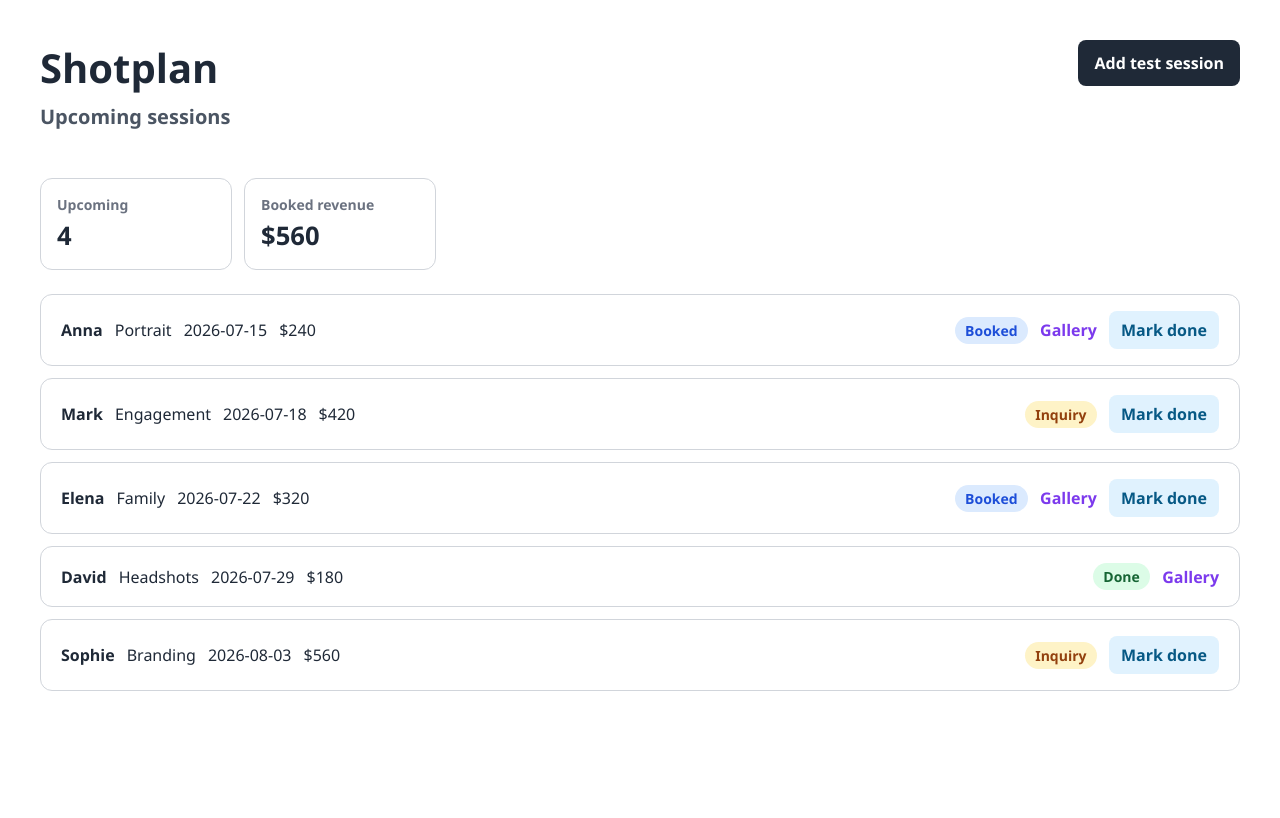
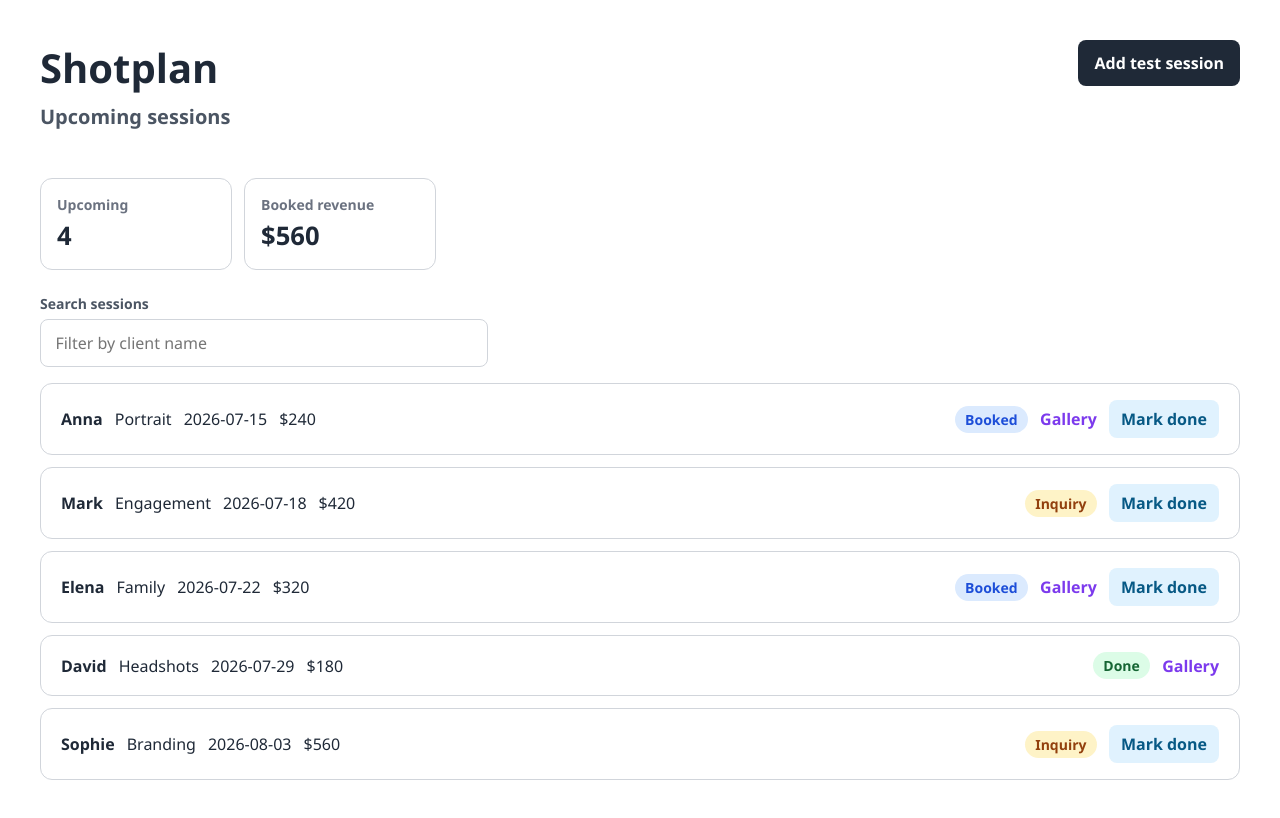
Before and after one commit to captaaint/shotplan, an Angular app: page / in a window 1280 px wide. Built offline with nearby package versions, Linux system fonts and the light colour scheme.

Commit message:
feat: implement search functionality with search box component and filter sessions

```diff
--- a/src/app/app.html
+++ b/src/app/app.html
@@ -18,8 +18,10 @@
   </div>
 </section>
 
+<app-search-box [(value)]="query"></app-search-box>
+
 <ul class="session-list">
-  @for (session of sessions(); track session.id) {
+  @for (session of filteredSessions(); track session.id) {
     <li class="session-list-item">
       <app-session-card
         [session]="session"
@@ -29,7 +31,7 @@
       ></app-session-card>
     </li>
   } @empty {
-    <li>No sessions scheduled yet.</li>
+    <li>No sessions match your search.</li>
   }
 </ul>
 
--- a/src/app/app.scss
+++ b/src/app/app.scss
@@ -71,7 +71,7 @@ h2 {
 
 .session-list {
   list-style: none;
-  margin: 0;
+  margin: 1rem 0 0;
   padding: 0;
   display: grid;
   gap: 0.75rem;
--- a/src/app/app.ts
+++ b/src/app/app.ts
@@ -2,10 +2,11 @@ import { Component, PLATFORM_ID, computed, effect, inject, signal } from '@angul
 import { CurrencyPipe, DatePipe, isPlatformBrowser } from '@angular/common';
 import { SessionCard } from './domains/sessions/components/session-card/session-card';
 import { Session } from './session.model';
+import { SearchBox } from './shared/ui/search-box/search-box';
 
 @Component({
   selector: 'app-root',
-  imports: [CurrencyPipe, DatePipe, SessionCard],
+  imports: [CurrencyPipe, DatePipe, SearchBox, SessionCard],
   templateUrl: './app.html',
   styleUrl: './app.scss',
 })
@@ -14,6 +15,7 @@ export class App {
 
   protected readonly title = signal('Shotplan');
   protected readonly selectedSessionId = signal<string | null>(null);
+  protected readonly query = signal('');
   protected readonly sessions = signal<Session[]>([
     {
       id: 's-101',
@@ -76,6 +78,18 @@ export class App {
       .reduce((total, session) => total + session.price, 0),
   );
 
+  protected readonly filteredSessions = computed(() => {
+    const query = this.query().trim().toLowerCase();
+
+    if (!query) {
+      return this.sessions();
+    }
+
+    return this.sessions().filter((session) =>
+      session.clientName.toLowerCase().includes(query),
+    );
+  });
+
   private readonly titleEffect = effect(() => {
     if (!isPlatformBrowser(this.platformId)) {
       return;
--- /dev/null
+++ b/src/app/shared/ui/search-box/search-box.html
@@ -0,0 +1,9 @@
+<label class="search-box">
+  <span>Search sessions</span>
+  <input
+    type="search"
+    [value]="value()"
+    (input)="value.set($any($event.target).value)"
+    placeholder="Filter by client name"
+  />
+</label>
--- /dev/null
+++ b/src/app/shared/ui/search-box/search-box.scss
@@ -0,0 +1,31 @@
+:host {
+  display: block;
+}
+
+.search-box {
+  display: grid;
+  gap: 0.4rem;
+  max-width: 28rem;
+}
+
+.search-box span {
+  color: #4b5563;
+  font-size: 0.875rem;
+  font-weight: 700;
+}
+
+.search-box input {
+  width: 100%;
+  box-sizing: border-box;
+  border: 1px solid #d1d5db;
+  border-radius: 0.5rem;
+  padding: 0.75rem 0.9rem;
+  color: #1f2937;
+  font: inherit;
+}
+
+.search-box input:focus {
+  border-color: #2563eb;
+  box-shadow: 0 0 0 3px rgba(37, 99, 235, 0.14);
+  outline: none;
+}
--- /dev/null
+++ b/src/app/shared/ui/search-box/search-box.ts
@@ -0,0 +1,10 @@
+import { Component, model } from '@angular/core';
+
+@Component({
+  selector: 'app-search-box',
+  templateUrl: './search-box.html',
+  styleUrl: './search-box.scss',
+})
+export class SearchBox {
+  readonly value = model('');
+}
```
